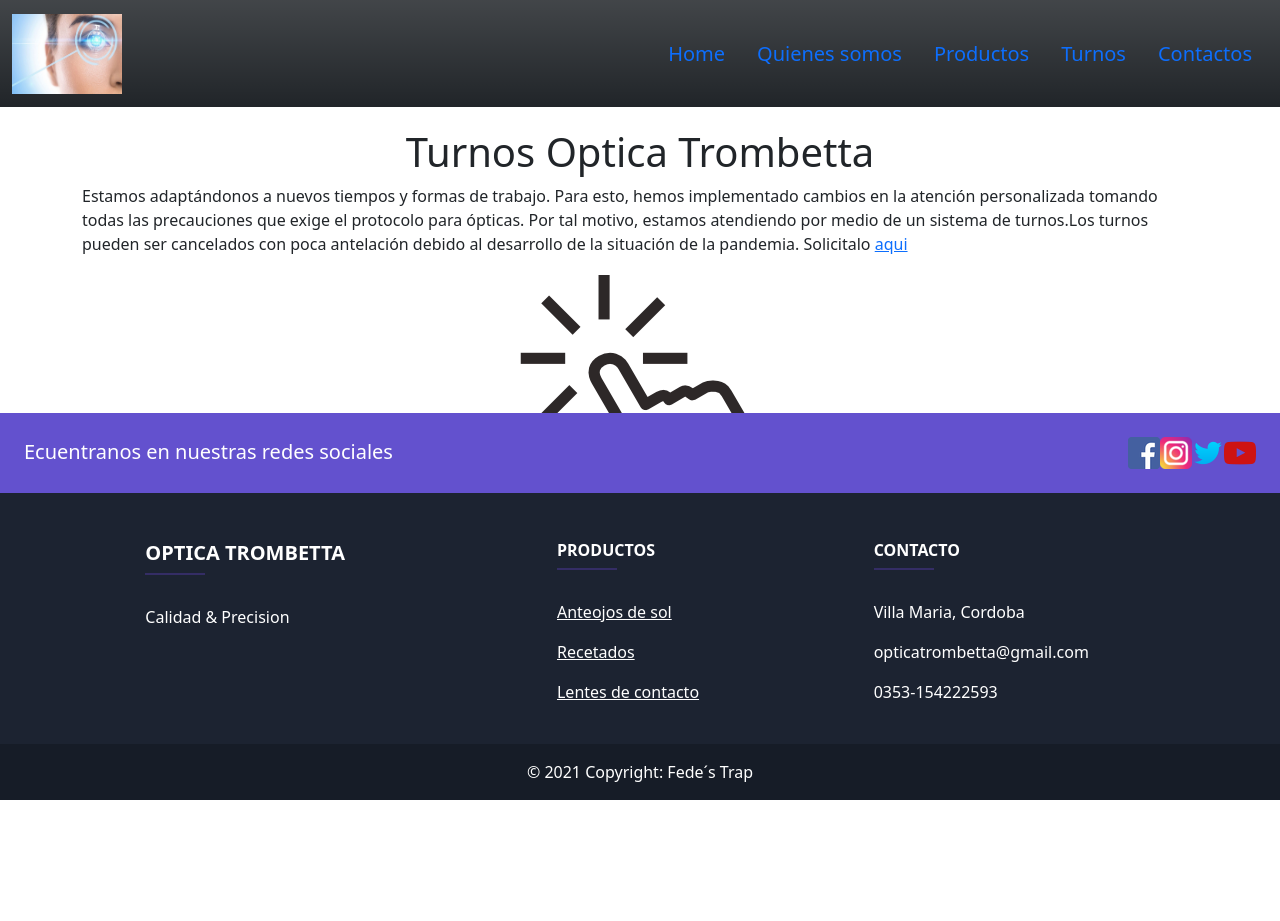
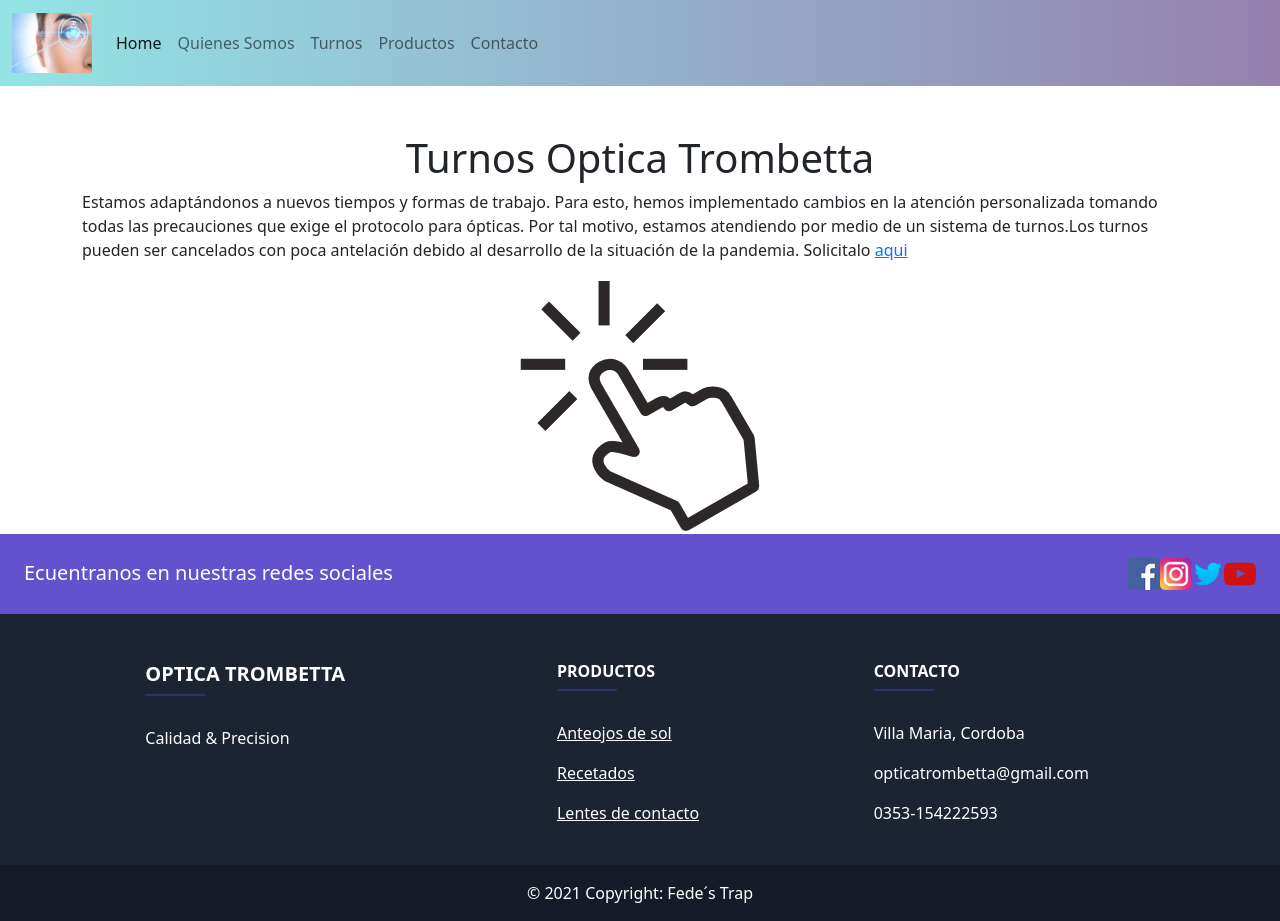
Before and after one commit to fedecarri/proyecto-final, a website: page turnos.html in a window 1280 px wide. Before the commit the page ends 800 px from the top, so only its background shows below. Drawn offline with nearby package versions, Linux system fonts and the light colour scheme.

Commit message:
navbar ham

```diff
--- a/scss/style.scss
+++ b/scss/style.scss
@@ -5,9 +5,8 @@
 
   }
 
-  header {
-    height: 80px;
-
+  .navbar {
+    background: linear-gradient(to right, rgba(48, 207, 208, 0.5), rgba(51, 8, 103, 0.5));
   }
 
   @keyframes example {
@@ -46,6 +45,7 @@
   margin-bottom: 20px;
 }
 
-#galeria .col-lg-4 {
-  padding: 20px;
-  }
+.logo {
+  max-width: 80px;
+  height: 60px;
+}
--- a/turnos.html
+++ b/turnos.html
@@ -7,35 +7,40 @@
     <meta http-equiv="X-UA-Compatible" content="IE=edge" />
     <meta name="viewport" content="width=device-width, initial-scale=1.0" />
     <link href="https://fonts.googleapis.com/css2?family=Montserrat:wght@100;400;900&display=swap" rel="stylesheet">
+    <link href="https://cdn.jsdelivr.net/npm/bootstrap@5.1.3/dist/css/bootstrap.min.css" rel="stylesheet" integrity="sha384-1BmE4kWBq78iYhFldvKuhfTAU6auU8tT94WrHftjDbrCEXSU1oBoqyl2QvZ6jIW3" crossorigin="anonymous">
     <link rel="stylesheet" href="css/style.css">
-    <link href="https://cdn.jsdelivr.net/npm/bootstrap@5.1.3/dist/css/bootstrap.min.css" rel="stylesheet" integrity="sha384-1BmE4kWBq78iYhFldvKuhfTAU6auU8tT94WrHftjDbrCEXSU1oBoqyl2QvZ6jIW3" crossorigin="anonymous">
     <title>Optica Trombetta - Turnos</title>
     <link rel="shortcut icon" href="Iconos/eyeglasses.ico.png" type="image/x-icon">
   </head>
   <body>
     <header>
-      <nav class="navbar bg-dark bg-gradient fs-5">
+      <nav class="navbar navbar-expand-lg navbar-light bg-light">
         <div class="container-fluid ">
           <a class="navbar-brand" href="index.html">
-            <img src="Imagenes/Imagen5-min.jpg" alt="" width="110" height="80" class="d-inline-block align-text-top " >
+            <img class="logo" src="imagenes/Imagen5-min.jpg" alt="">
           </a>
-          <ul class="nav justify-content-center">
+          <button class="navbar-toggler" type="button" data-bs-toggle="collapse" data-bs-target="#navbarSupportedContent" aria-controls="navbarSupportedContent" aria-expanded="false" aria-label="Toggle navigation">
+            <span class="navbar-toggler-icon"></span>
+          </button>
+          <div class="collapse navbar-collapse" id="navbarSupportedContent">
+            <ul class="navbar-nav me-auto mb-2 mb-lg-0">
               <li class="nav-item">
                 <a class="nav-link active" aria-current="page" href="index.html">Home</a>
               </li>
               <li class="nav-item">
-              <a class="nav-link" href="quienessomos.html">Quienes somos</a>
+                <a class="nav-link" href="quienessomos.html">Quienes Somos</a>
+              </li>
+              <li class="nav-item">
+                <a class="nav-link" href="turnos.html">Turnos</a>
               </li>
               <li class="nav-item">
                 <a class="nav-link" href="productos.html">Productos</a>
               </li>
               <li class="nav-item">
-              <a class="nav-link" href="turnos.html">Turnos</a>
-            </li>
-            <li class="nav-item">
-                <a class="nav-link" href="contacto.html">Contactos</a>
+                <a class="nav-link" href="contacto.html">Contacto</a>
               </li>
             </ul>
+           </div>
         </div>
       </nav>
     </header>
@@ -49,14 +54,14 @@
 
     </div>
 
-     <footer  class="text-center text-lg-start text-white fixed-bottom" style="background-color: #1c2331" >
+     <footer  class="text-center text-lg-start text-white" style="background-color: #1c2331" >
       <section class="d-flex justify-content-between p-4" style="background-color: #6351ce" >
         <span class="fs-5">Ecuentranos en nuestras redes sociales</span>
         <div class="d-flex ">
-        <a href=""><img src="iconos/facebook.ico" alt=""></a>
-        <a href=""><img src="iconos/insta.webp" alt=""></a>
-        <a href=""><img src="iconos/twitte.webp" alt=""></a>
-        <a href=""><img src="iconos/Youtub.webp" alt=""></a>
+          <a href="#"><img src="iconos/facebook.ico" alt="facebook"></a>
+          <a href="#"><img src="iconos/insta.webp" alt="instagram"></a>
+          <a href="#"><img src="iconos/twitte.webp" alt="twitter"></a>
+          <a href="#"><img src="iconos/Youtub.webp" alt="twitter"></a>
        </div>
    </section>
       <section class="mt-5">
```
Also changed, not shown: contacto.html (+18 -13 lines), index.html (+23 -16 lines), productos.html (+17 -13 lines), quienessomos.html (+18 -13 lines), css/style.css, 1 other file. Lines whose indentation alone changed are shown as unchanged.
